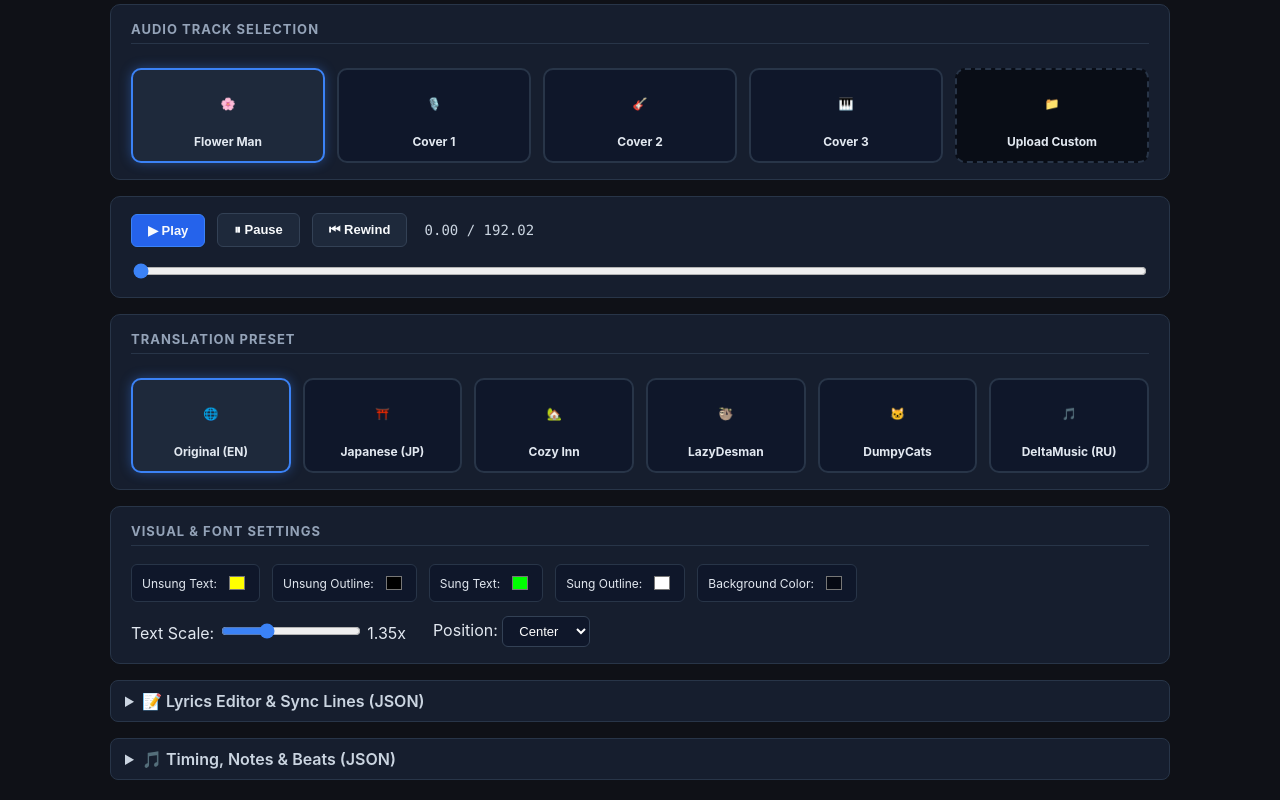
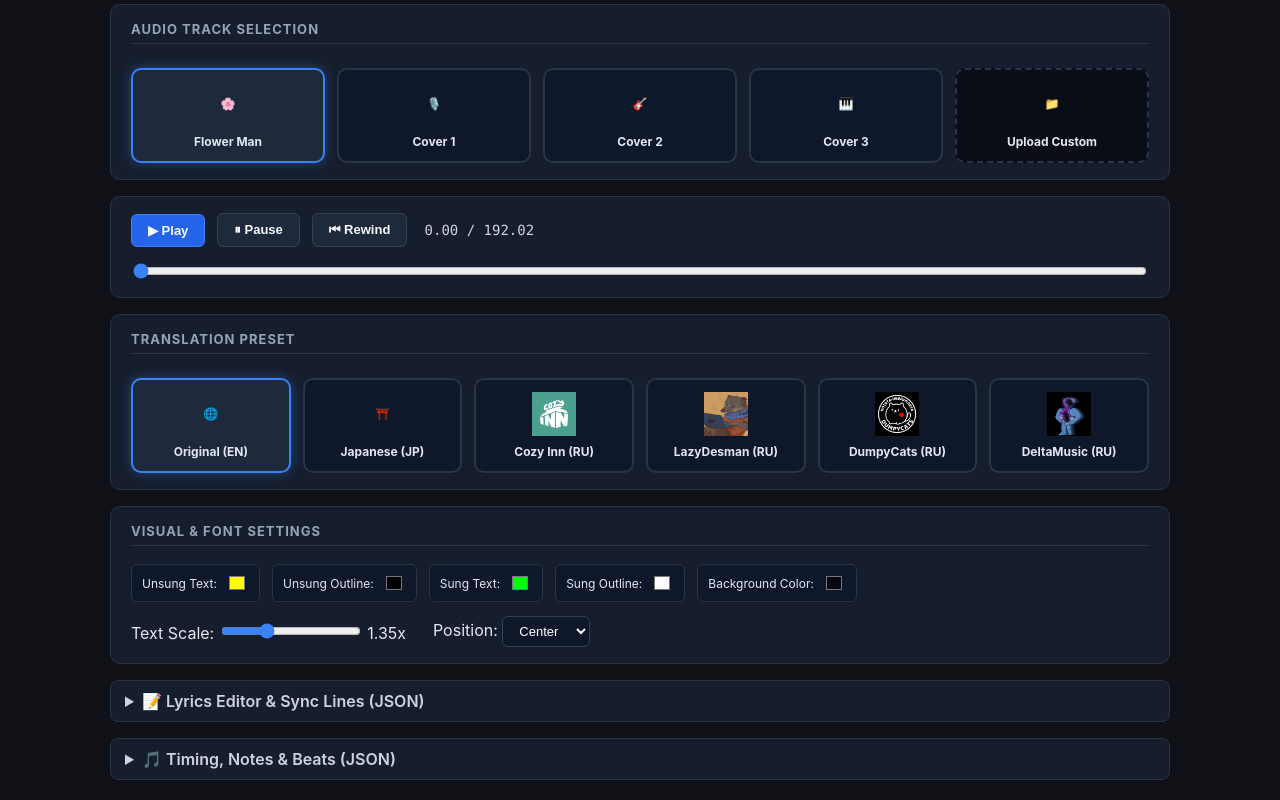
Before and after one commit to IRRatium/deltarune-karaoke-creator, a plain HTML site: page index.html in a window 1280 px wide. Shown: the part 640-1440 px from the top of the page. Drawn offline with Linux system fonts and the light colour scheme.

Commit message:
Update index.html

```diff
--- a/index.html
+++ b/index.html
@@ -402,22 +402,22 @@
         <span>Japanese (JP)</span>
       </div>
       <div class="grid-btn" data-preset="cozyinn">
-        <img src="./logos/cozyinn.png" alt="Cozy Inn" onerror="this.style.display='none'; this.nextElementSibling.style.display='inline';">
+        <img src="./logos/cozyinn.jpg" alt="Cozy Inn" onerror="this.style.display='none'; this.nextElementSibling.style.display='inline';">
         <span class="grid-btn-icon-fallback" style="display:none;">🏡</span>
-        <span>Cozy Inn</span>
+        <span>Cozy Inn (RU)</span>
       </div>
       <div class="grid-btn" data-preset="lazydesman">
-        <img src="./logos/lazydesman.png" alt="LazyDesman" onerror="this.style.display='none'; this.nextElementSibling.style.display='inline';">
+        <img src="./logos/lazydesman.jpg" alt="LazyDesman" onerror="this.style.display='none'; this.nextElementSibling.style.display='inline';">
         <span class="grid-btn-icon-fallback" style="display:none;">🦥</span>
-        <span>LazyDesman</span>
+        <span>LazyDesman (RU)</span>
       </div>
       <div class="grid-btn" data-preset="dumpycats">
-        <img src="./logos/dumpycats.png" alt="DumpyCats" onerror="this.style.display='none'; this.nextElementSibling.style.display='inline';">
+        <img src="./logos/dumpycats.jpg" alt="DumpyCats" onerror="this.style.display='none'; this.nextElementSibling.style.display='inline';">
         <span class="grid-btn-icon-fallback" style="display:none;">🐱</span>
-        <span>DumpyCats</span>
+        <span>DumpyCats (RU)</span>
       </div>
       <div class="grid-btn" data-preset="deltamusic">
-        <img src="./logos/deltamusic.png" alt="DeltaMusic" onerror="this.style.display='none'; this.nextElementSibling.style.display='inline';">
+        <img src="./logos/deltamusic.jpg" alt="DeltaMusic" onerror="this.style.display='none'; this.nextElementSibling.style.display='inline';">
         <span class="grid-btn-icon-fallback" style="display:none;">🎵</span>
         <span>DeltaMusic (RU)</span>
       </div>
```
